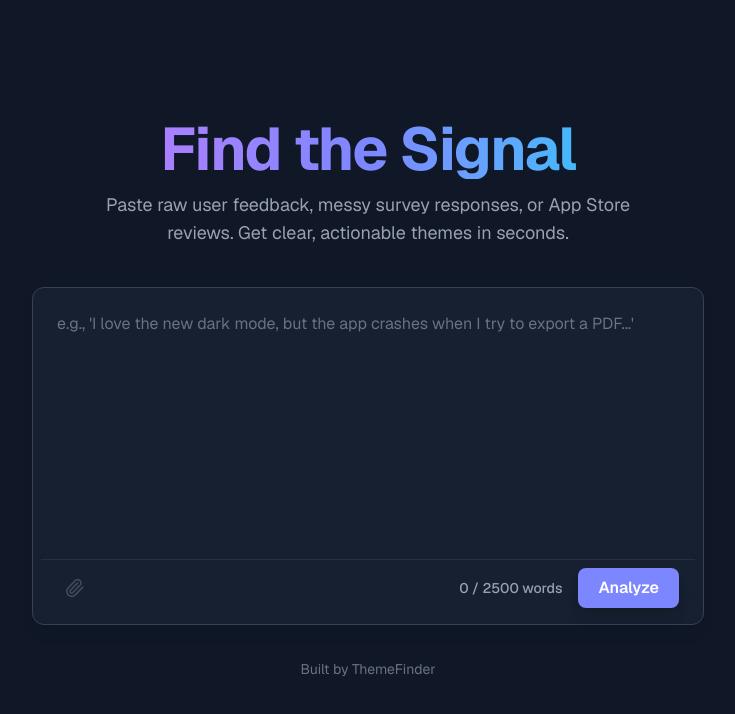
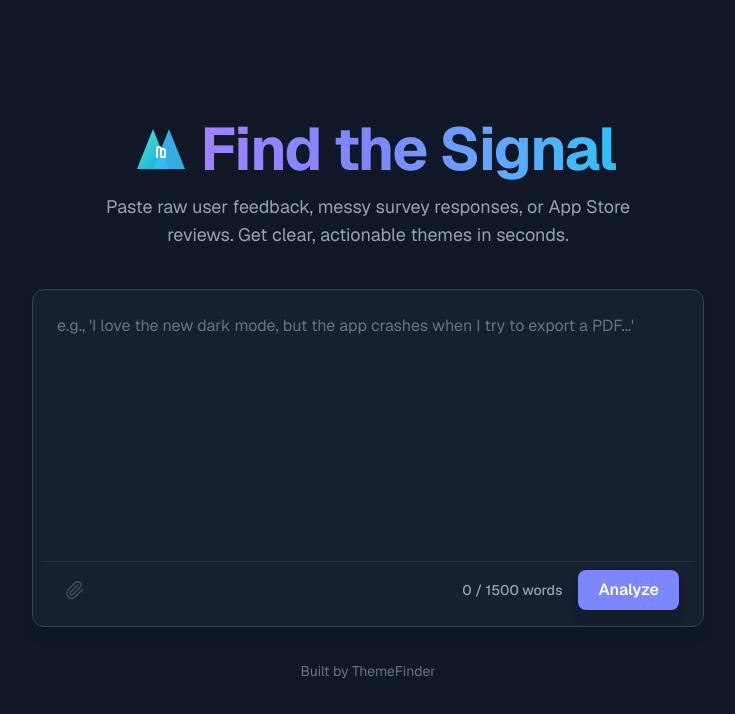
Before and after one commit to vipin-io/verbatik, a Next.js app: page / in a window 1280 px wide. Shown: the top 714 px of the page, without its empty margins (272-1007 px from the left). Built offline with nearby package versions, Linux system fonts and the light colour scheme.

Commit message:
initial refinements

```diff
--- /dev/null
+++ b/app/components/Logo.tsx
@@ -0,0 +1,73 @@
+// // // File: app/components/Logo.tsx
+
+// // // This is our reusable Logo component.
+// // // We've pasted the SVG code for "Concept 1: The Abstract Signal" here.
+// // // You can easily swap the SVG content with Concept 2 or 3 if you prefer.
+
+// // export const Logo = () => (
+// //   <svg
+// //     width="40" // Slightly smaller for the header
+// //     height="40"
+// //     viewBox="0 0 48 48"
+// //     fill="none"
+// //     xmlns="http://www.w3.org/2000/svg"
+// //     className="inline-block" // Allows it to sit next to text nicely
+// //   >
+// //     <path d="M8 16L12 16" stroke="#A78BFA" strokeWidth="3" strokeLinecap="round" />
+// //     <path d="M10 24L14 24" stroke="#A78BFA" strokeWidth="3" strokeLinecap="round" />
+// //     <path d="M8 32L12 32" stroke="#A78BFA" strokeWidth="3" strokeLinecap="round" />
+// //     <path
+// //       d="M20 24C26 12 32 36 40 24"
+// //       stroke="#6366F1"
+// //       strokeWidth="3"
+// //       strokeLinecap="round"
+// //       strokeLinejoin="round"
+// //     />
+// //   </svg>
+// // );
+
+// // File: app/components/Logo.tsx
+// // Updated to use Concept 3: The Thematic Tag
+
+// export const Logo = () => (
+// <svg width="48" height="48" viewBox="0 0 48 48" fill="none" xmlns="http://www.w3.org/2000/svg">
+//   <defs>
+//     <linearGradient id="prism-grad" x1="0%" y1="0%" x2="100%" y2="100%">
+//       <stop offset="0%" stop-color="#A78BFA"/>
+//       <stop offset="100%" stop-color="#6366F1"/>
+//     </linearGradient>
+//   </defs>
+//   <path d="M8 24H20" stroke="white" stroke-width="3" stroke-linecap="round"/>
+//   <path d="M20 24L28 16L28 32L20 24Z" fill="url(#prism-grad)" fill-opacity="0.2" stroke="url(#prism-grad)" stroke-width="2"/>
+//   <path d="M28 18L40 12" stroke="#A78BFA" stroke-width="3" stroke-linecap="round"/>
+//   <path d="M28 24L40 24" stroke="#6366F1" stroke-width="3" stroke-linecap="round"/>
+//   <path d="M28 30L40 36" stroke="#2DD4BF" stroke-width="3" stroke-linecap="round"/>
+// </svg>
+
+// );
+export const Logo = () => (
+  <svg width="64" height="64" viewBox="0 0 64 64" xmlns="http://www.w3.org/2000/svg">
+    {/* Simplified dual-triangle icon */}
+    <defs>
+      <linearGradient id="triGrad" x1="0%" y1="0%" x2="100%" y2="100%">
+        <stop offset="0%" stopColor="#4EEBC4" />
+        <stop offset="100%" stopColor="#0EA5E9" />
+      </linearGradient>
+    </defs>
+    <g transform="translate(16,12)">
+      {/* Left triangle */}
+      <path d="M0,40 L16,0 L32,40 Z" fill="url(#triGrad)" />
+      {/* Right triangle, offset */}
+      <path d="M16,40 L32,0 L48,40 Z" fill="#38BDF8" opacity="0.9" />
+      {/* Minimal cactus silhouette */}
+      <path
+        d="M24,28 v-8 a2,2 0 0 0 -4,0 v8 m4,0 h4 v-6 a2,2 0 0 0 -4,0"
+        stroke="#FFFFFF"
+        strokeWidth="2"
+        fill="none"
+        strokeLinecap="round"
+        strokeLinejoin="round"
+      />
+    </g>
+  </svg>
+);
--- a/app/page.tsx
+++ b/app/page.tsx
@@ -1,11 +1,11 @@
 // File: app/page.tsx
-// v1.4: Fixed TypeScript 'any' type to pass Vercel's strict build process.
+// v1.4: Lowered word limit to 1500 for performance stability based on pressure testing.
 
 'use client';
 
 import { useState } from 'react';
 import { useRouter } from 'next/navigation';
-
+import { Logo } from './components/Logo';
 const PaperclipIcon = () => (
   <svg xmlns="http://www.w3.org/2000/svg" width="24" height="24" viewBox="0 0 24 24" fill="none" stroke="currentColor" strokeWidth="2" strokeLinecap="round" strokeLinejoin="round" className="h-5 w-5 text-gray-500 group-hover:text-indigo-400 transition-colors">
     <path d="m21.44 11.05-9.19 9.19a6 6 0 0 1-8.49-8.49l8.57-8.57A4 4 0 1 1 18 8.84l-8.59 8.59a2 2 0 0 1-2.83-2.83l8.49-8.48"></path>
@@ -19,7 +19,8 @@ export default function HomePage() {
   const router = useRouter();
 
   const wordCount = text.trim() === '' ? 0 : text.trim().split(/\s+/).length;
-  const WORD_LIMIT = 2500;
+  // REFINED: Lowered word limit to create a safety buffer and ensure reliability.
+  const WORD_LIMIT = 1500;
 
   const handleSubmit = async (event: React.FormEvent<HTMLFormElement>) => {
     event.preventDefault();
@@ -42,9 +43,8 @@ export default function HomePage() {
       const { jobId } = result;
       router.push(`/r/${jobId}`);
 
-    } catch (err) { // FIXED: Specified a general 'err' type
-      const errorMessage = err instanceof Error ? err.message : 'An unknown error occurred.';
-      setError(errorMessage);
+    } catch (err: any) {
+      setError(err.message);
     } finally {
       setIsLoading(false);
     }
@@ -54,8 +54,12 @@ export default function HomePage() {
     <div className="flex flex-col items-center justify-center min-h-screen bg-gray-900 p-4 font-sans text-white">
       <div className="w-full max-w-2xl mx-auto">
         <div className="text-center mb-10">
-          <h1 className="text-5xl md:text-6xl font-bold tracking-tight bg-gradient-to-r from-purple-400 via-indigo-400 to-cyan-400 text-transparent bg-clip-text">
+          {/* <h1 className="text-5xl md:text-6xl font-bold tracking-tight bg-gradient-to-r from-purple-400 via-indigo-400 to-cyan-400 text-transparent bg-clip-text">
             Find the Signal
+          </h1> */}
+          <h1 className="text-5xl md:text-6xl font-bold tracking-tight bg-gradient-to-r from-purple-400 via-indigo-400 to-cyan-400 text-transparent bg-clip-text flex items-center justify-center gap-4">
+            <Logo />
+            <span>Find the Signal</span>
           </h1>
           <p className="mt-3 text-lg text-gray-400 max-w-xl mx-auto">
             Paste raw user feedback, messy survey responses, or App Store reviews. Get clear, actionable themes in seconds.
@@ -76,7 +80,7 @@ export default function HomePage() {
 
           <div className="flex items-center justify-between pt-2 px-4 pb-2 border-t border-gray-700/50">
             <div className="flex items-center space-x-2">
-               <button type="button" title="Attach file (coming soon)" className="group p-2 text-gray-500 rounded-full hover:bg-gray-700/50 transition-colors cursor-not-allowed opacity-50">
+              <button type="button" title="Attach file (coming soon)" className="group p-2 text-gray-500 rounded-full hover:bg-gray-700/50 transition-colors cursor-not-allowed opacity-50">
                 <PaperclipIcon />
               </button>
             </div>
@@ -104,9 +108,9 @@ export default function HomePage() {
         </form>
 
         {error && (
-            <div className="mt-4 text-center p-3 bg-red-900/50 border border-red-700 rounded-lg">
-                <p className="text-red-400 font-medium">{error}</p>
-            </div>
+          <div className="mt-4 text-center p-3 bg-red-900/50 border border-red-700 rounded-lg">
+            <p className="text-red-400 font-medium">{error}</p>
+          </div>
         )}
 
         <div className="text-center mt-8">
```
Also changed, not shown: app/r/[id]/page.tsx (+78 -26 lines).
